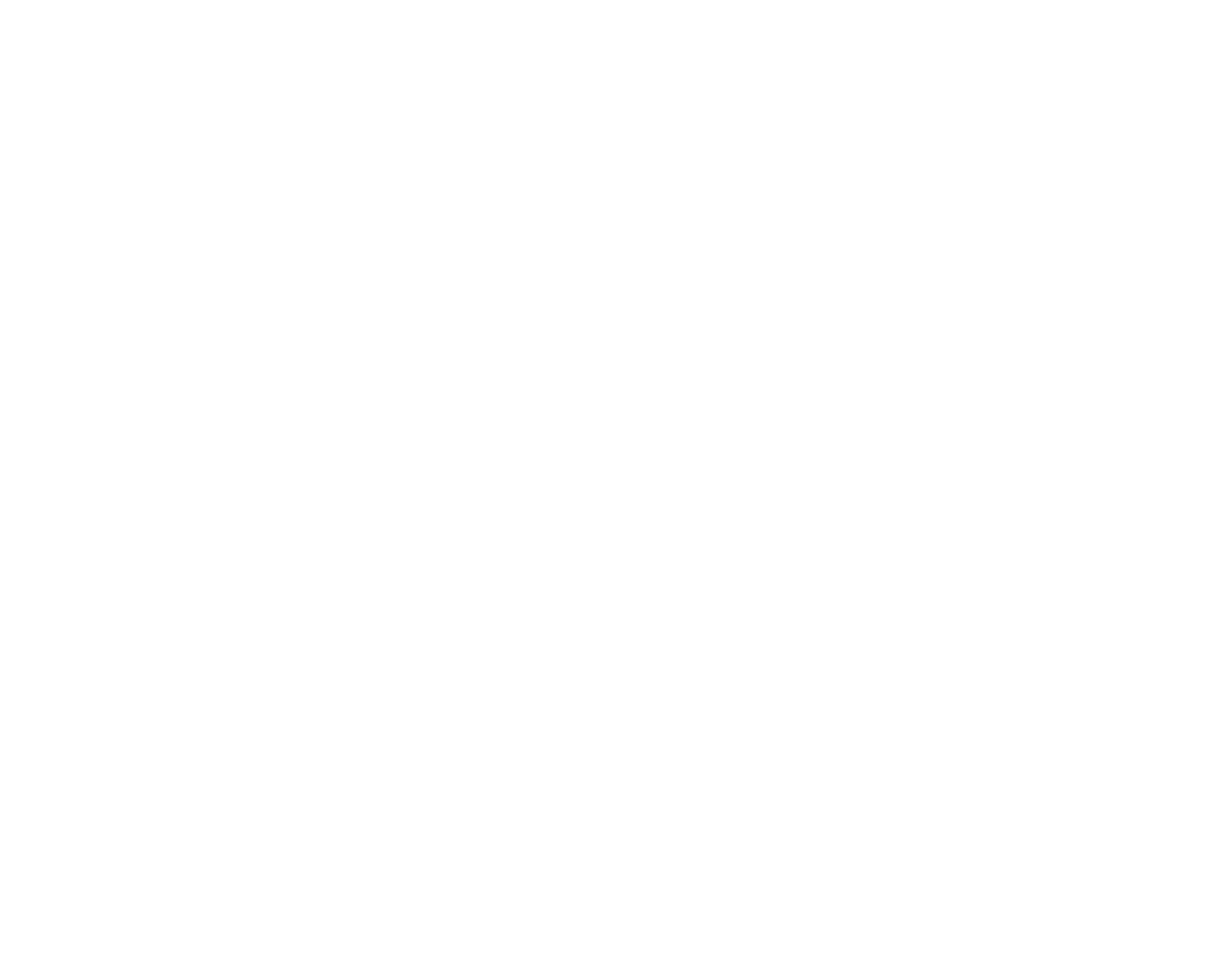
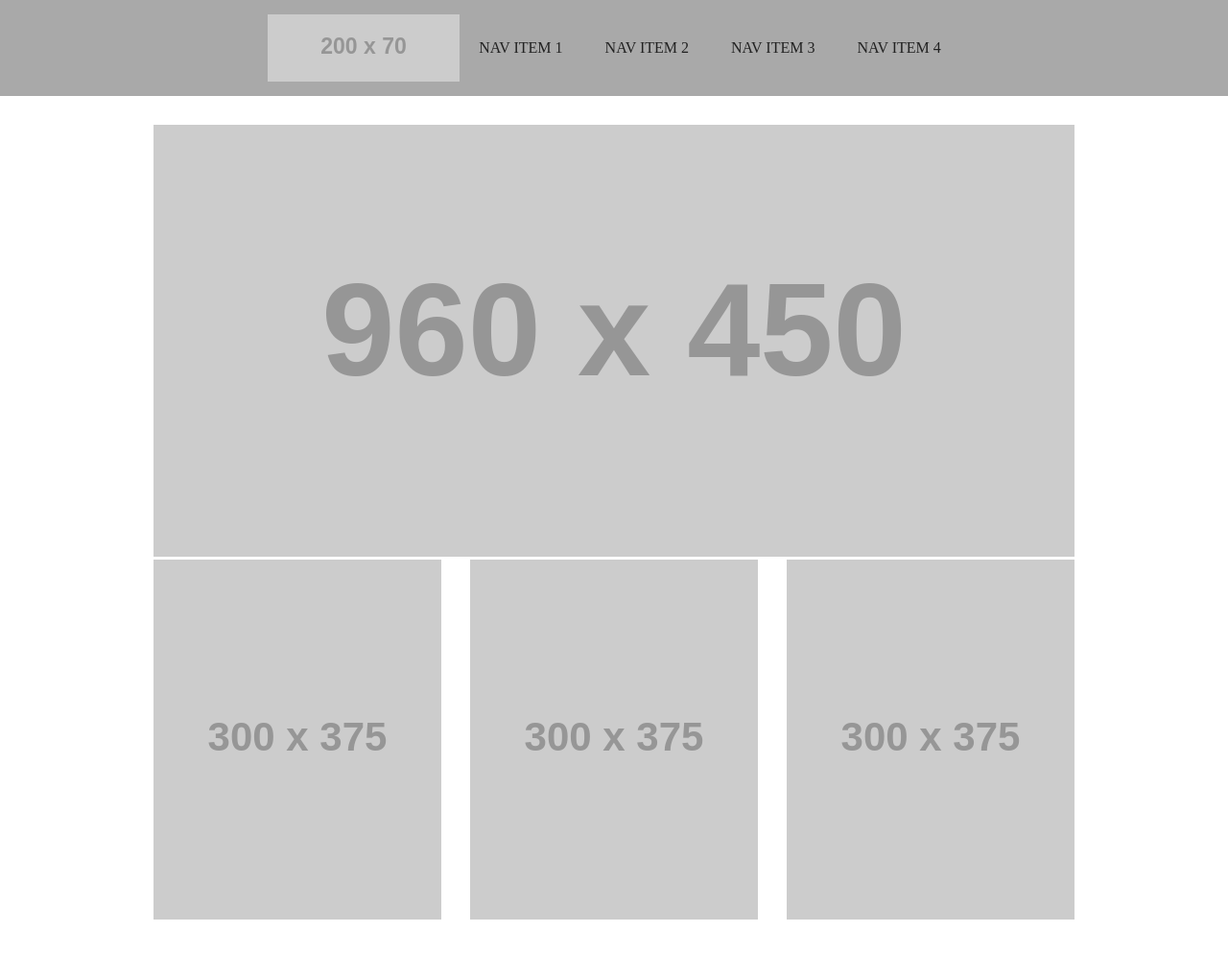
Before and after one commit to DragonCyrex/wirefame-exercise, a plain HTML site: page index.html in a window 1280 px wide. Shown: the whole page at 96% size. Before the commit the page ends 800 px from the top, so only its background shows below. Drawn offline with Linux system fonts and the light colour scheme; placeholder pictures from the web are drawn by us.

Commit message:
css added

```diff
--- a/css/style.css
+++ b/css/style.css
@@ -0,0 +1,38 @@
+* {
+  box-sizing: border-box;
+}
+body {
+  display: grid;
+  grid-template-rows: 100px 1fr 50px;
+  width: 100%;
+  gap: 30px;
+}
+
+header {
+  background-color: #a9a9a9;
+  color: #d3d3d3;
+  display: flex;
+  justify-content: center;
+  align-items: center;
+  padding: 0 20px;
+}
+
+header a {
+  text-decoration: none;
+  text-transform: uppercase;
+  color: #222;
+  padding: 20px;
+}
+
+main {
+  width: 960px;
+  justify-content: center;
+  margin: 0 auto;
+}
+
+main section:nth-child(2) {
+  grid-template-columns: repeat(3, 1fr);
+  display: grid;
+  gap: 30px;
+  margin-bottom: 30px;
+}
--- a/index.html
+++ b/index.html
@@ -1,12 +1,41 @@
 <!DOCTYPE html>
 <html lang="en">
-<head>
-    <meta charset="UTF-8">
-    <meta http-equiv="X-UA-Compatible" content="IE=edge">
-    <meta name="viewport" content="width=device-width, initial-scale=1.0">
+  <head>
+    <meta charset="UTF-8" />
+    <meta http-equiv="X-UA-Compatible" content="IE=edge" />
+    <meta name="viewport" content="width=device-width, initial-scale=1.0" />
+    <link rel="stylesheet" href="css/reset.css" />
+    <link rel="stylesheet" href="css/style.css" />
+
     <title>Wireframe Exercise</title>
-</head>
-<body>
-
-</body>
+  </head>
+  <body>
+    <header>
+        <img src="https://via.placeholder.com/200x70/000" alt="placeholder" />
+      <nav>
+        <a href="">Nav Item 1</a>
+        <a href="">Nav Item 2</a>
+        <a href="">Nav Item 3</a>
+        <a href="">Nav Item 4</a>
+      </nav>
+    </header>
+    <main>
+      <section>
+        <img src="https://via.placeholder.com/960x450/000" alt="" srcset="" />
+      </section>
+      <section>
+        <div>
+          <img src="https://via.placeholder.com/300x375/000" alt="" srcset="" />
+        </div>
+        <div>
+          <img src="https://via.placeholder.com/300x375/000" alt="" srcset="" />
+        </div>
+        <div>
+          <img src="https://via.placeholder.com/300x375/000" alt="" srcset="" />
+        </div>
+      </section>
+      <section></section>
+    </main>
+    <footer></footer>
+  </body>
 </html>
```
